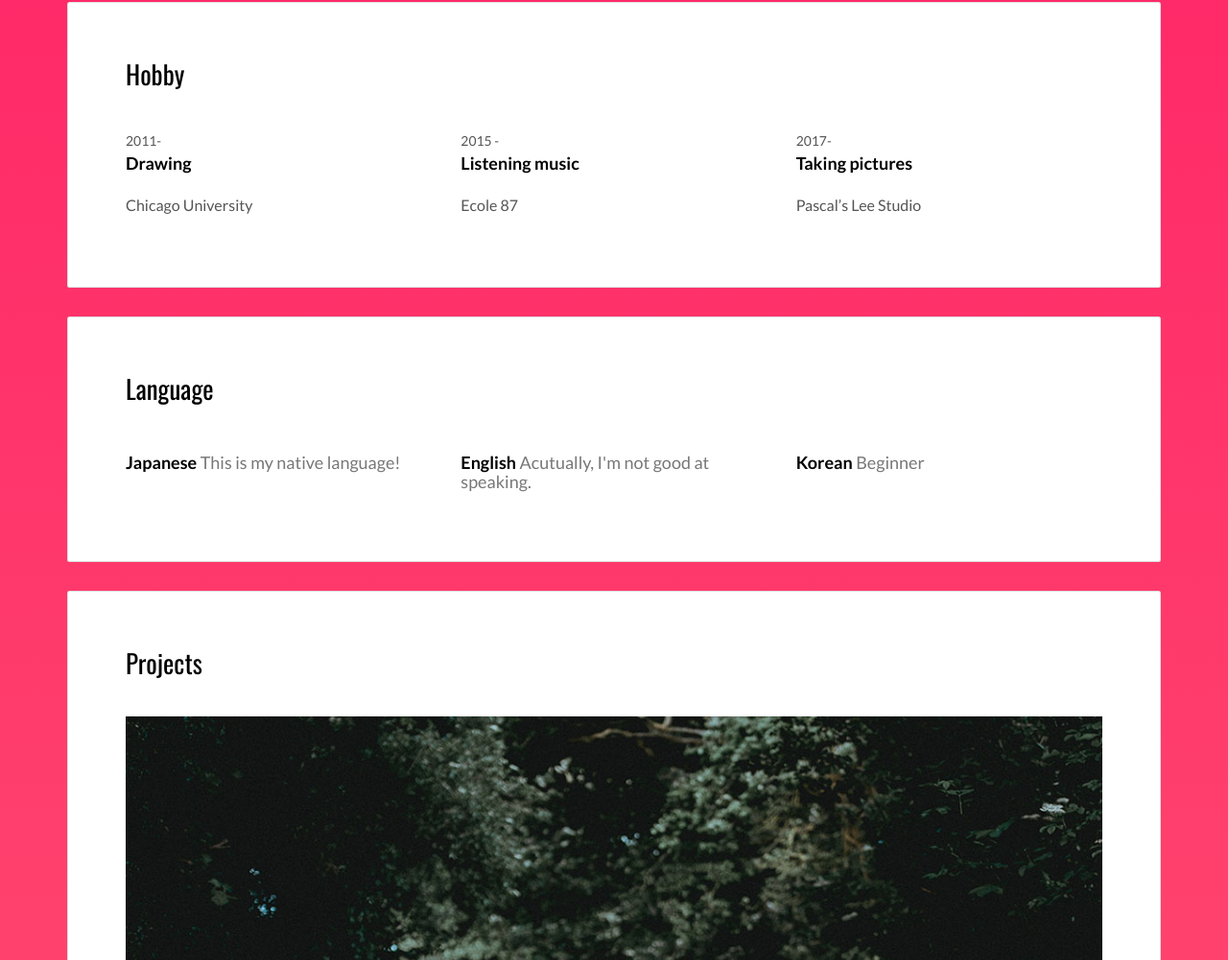
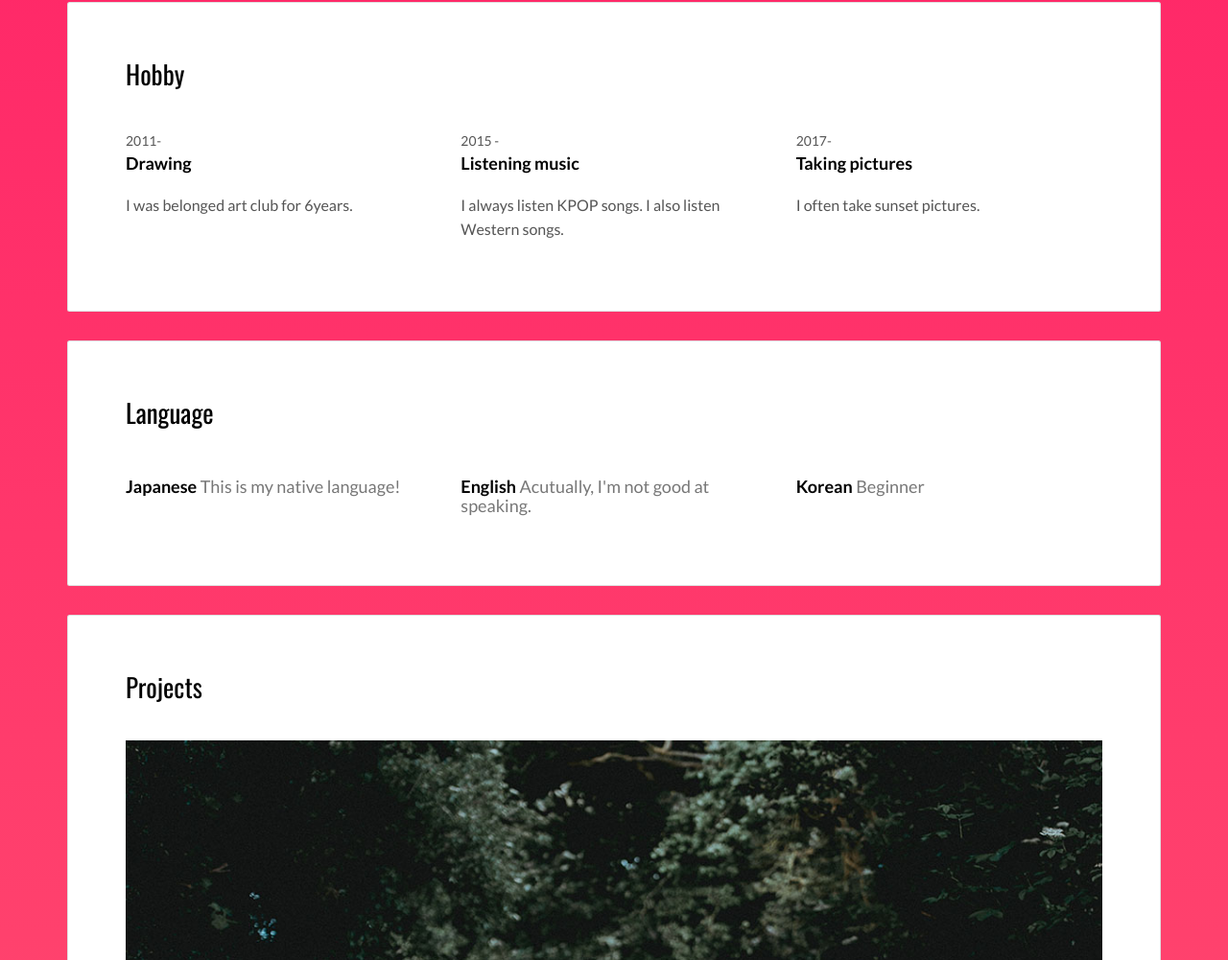
Before and after one commit to SaltYmgm/web, a plain HTML site: page index.html in a window 1280 px wide. Shown: the part 1731-2732 px from the top of the page at 96% size. Drawn offline with nearby package versions, Linux system fonts and the light colour scheme.

Commit message:
Update index.html

```diff
--- a/index.html
+++ b/index.html
@@ -126,7 +126,7 @@
                 <div class="education-experience">
                   <small class="date">2011-</small>
                   <h3 class="h5 date-title">Drawing</h3>
-                  <p>Chicago University</p>
+                  <p>I was belonged art club for 6years.</p>
                 </div>
 
               </div>
@@ -134,14 +134,14 @@
                 <div class="education-experience">
                   <small class="date">2015 -</small>
                   <h3 class="h5 date-title">Listening music</h3>
-                  <p>Ecole 87</p>
+                  <p>I always listen KPOP songs. I also listen Western songs.</p>
                 </div>
               </div>
               <div class="col-md-4">
                 <div class="education-experience">
                   <small class="date">2017-</small>
                   <h3 class="h5 date-title">Taking pictures</h3>
-                  <p>Pascal’s Lee Studio</p>
+                  <p>I often take sunset pictures.</p>
                 </div>
               </div>
             </div>
```
